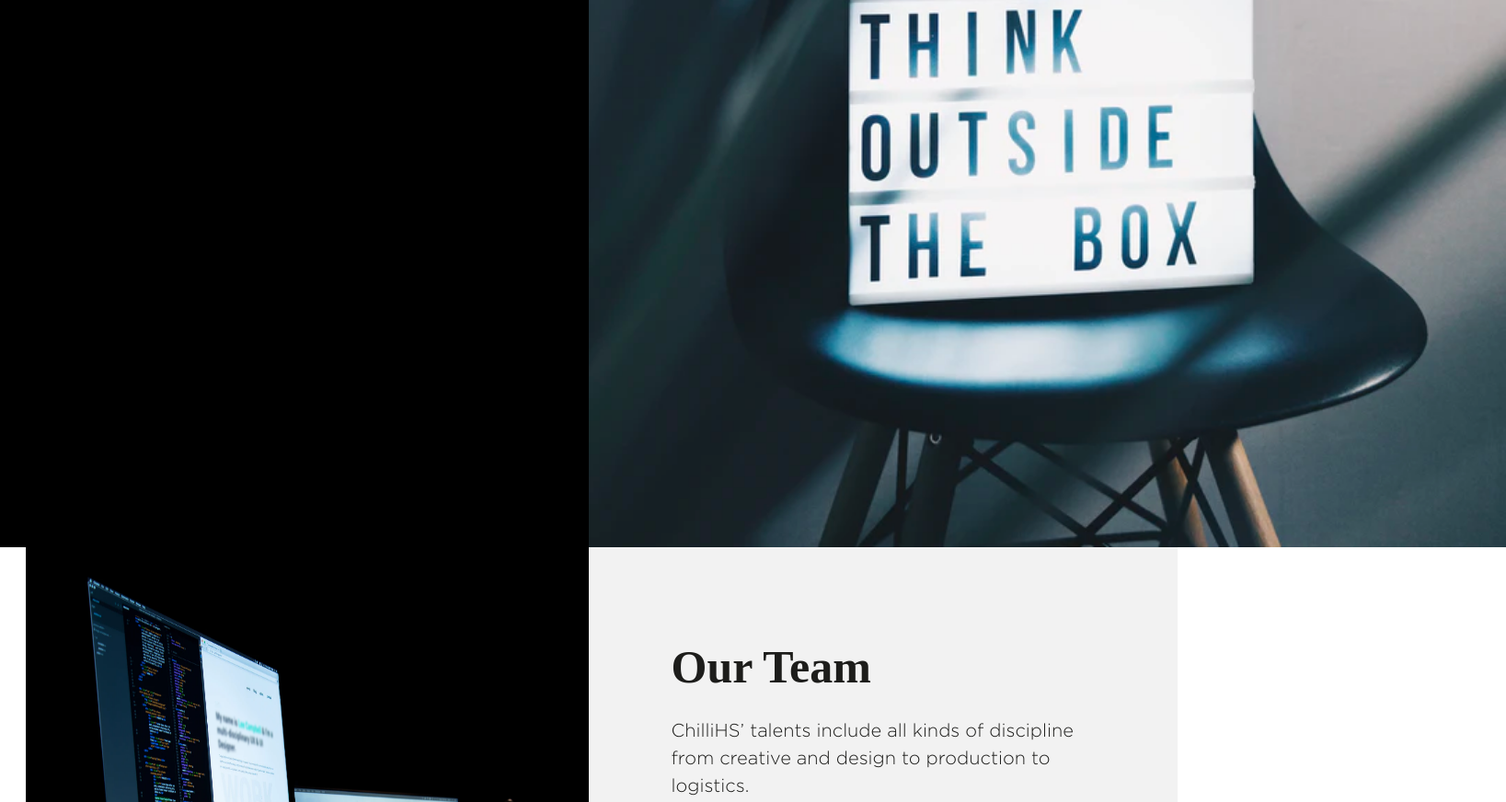
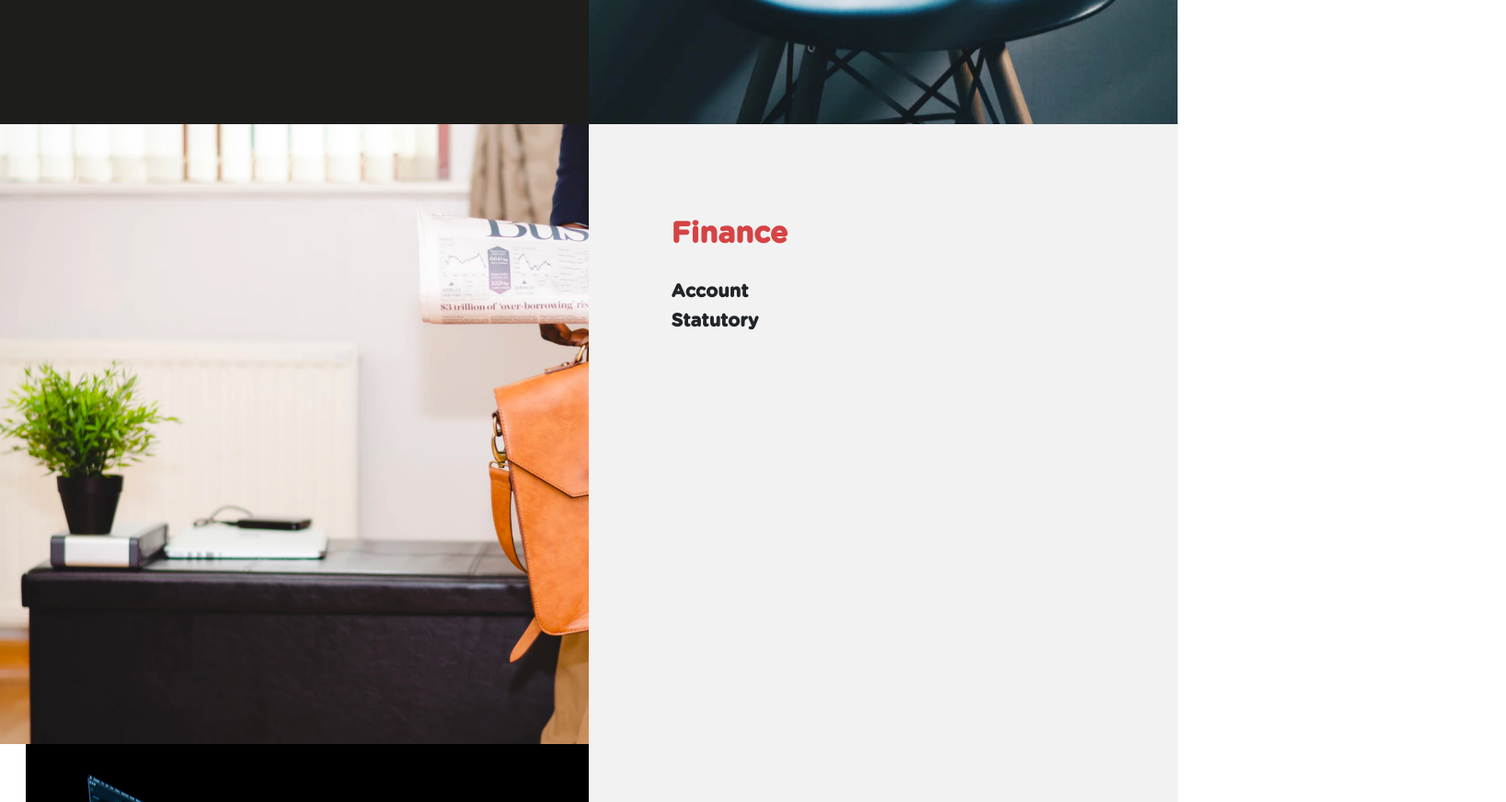
Before and after one commit to JkOpie/secondpage, a plain HTML site: page secondpage/secondpage.html in a window 1280 px wide. Shown: the part 920-1792 px from the top of the page at 92% size, 1637 px wide, since content can reach past the window. Drawn offline with nearby package versions, Linux system fonts and the light colour scheme.

Commit message:
1st block fix

```diff
--- a/secondpage/main2.css
+++ b/secondpage/main2.css
@@ -81,6 +81,17 @@
     font-size: 20px;
     font-weight: 700;
 }
+
+
+.page-2-b1-left{
+    padding-left:5vh;
+    padding-top:30vh;
+    padding-right:10vh;
+}
+.page-2-b1-right-img {
+   height: 1055px;
+   width: 100%;
+}
 .subtitle-red-p2 {
     font-size: calc(35px + (50 - 35) * ((100vw - 300px) / (1600 - 300)));
     color: #D54345;
@@ -108,3 +119,6 @@
     color: #1D1D1B;
 
 }
+.img_general{
+    width:1055px;
+}
--- a/secondpage/secondpage.html
+++ b/secondpage/secondpage.html
@@ -15,7 +15,7 @@
     <main class="container-fluid">
         <!----------------------------------1st block------------------------------>
         <div class="row">
-            <div class="col-lg-6 page-2-b1-left" style="background: black;color:grey;">
+            <div class="col-lg-6 page-2-b1-left" style="background: #1D1D1B;color:grey;">
                 <p class="subtitle-red-p2">Vision</p>
                 <p class="subtitle-sub-p2">To stand out as an integrated and strategic world class engagement agency.</p>
 
@@ -27,6 +27,19 @@
             </div>
             <div class="col-lg-6" style="padding: 0;">
                 <img class="page-2-b1-right-img" src="image/image_3.png">
+            </div>
+        </div>
+        <!----------------------------------7th block------------------------------>
+
+        <div class="row">
+            <div class="col-md-6 p-0 m-0">
+                <img class="img_4 img_general" src="image/Image 8.png" alt="">
+            </div>
+            <div class="col-md-6 grey_bg text-left">
+                <h2 class="digital">Finance</h2>
+
+                <h3 class="intergration" >Account </h3>
+                <h3 class="intergration" >Statutory </h3>
             </div>
         </div>
 
```
